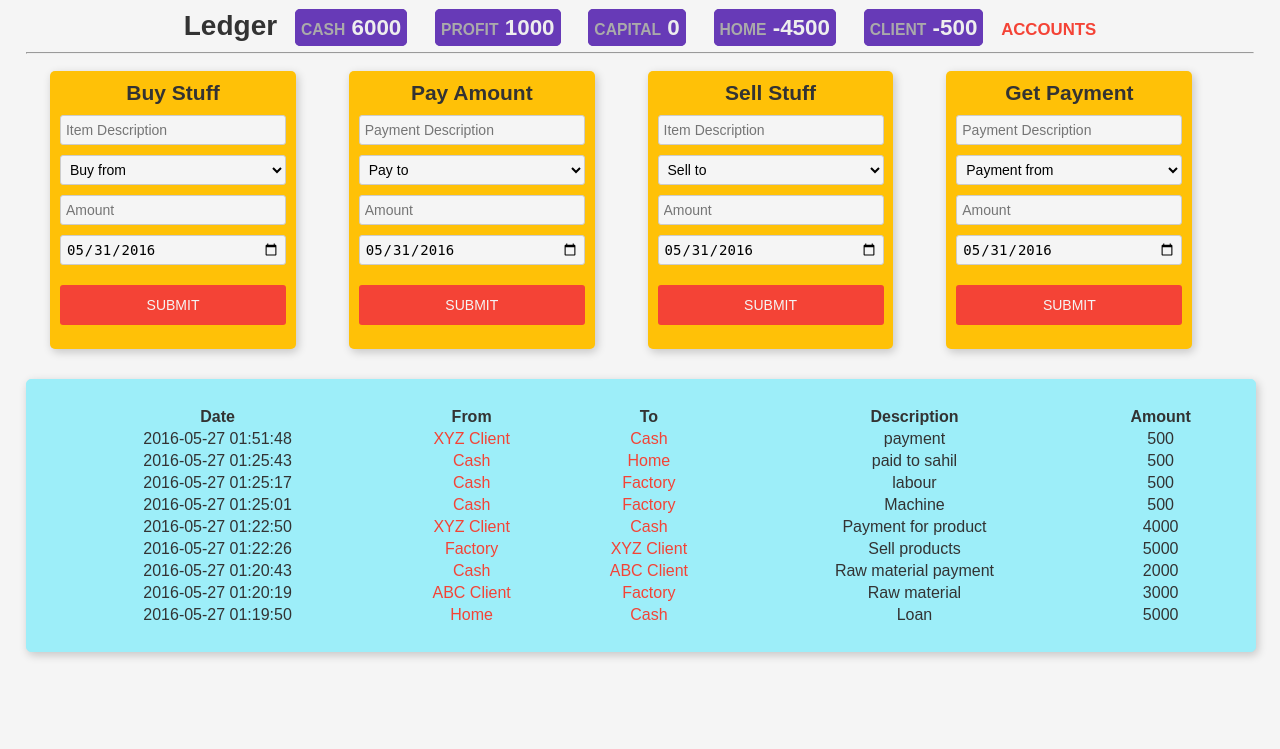
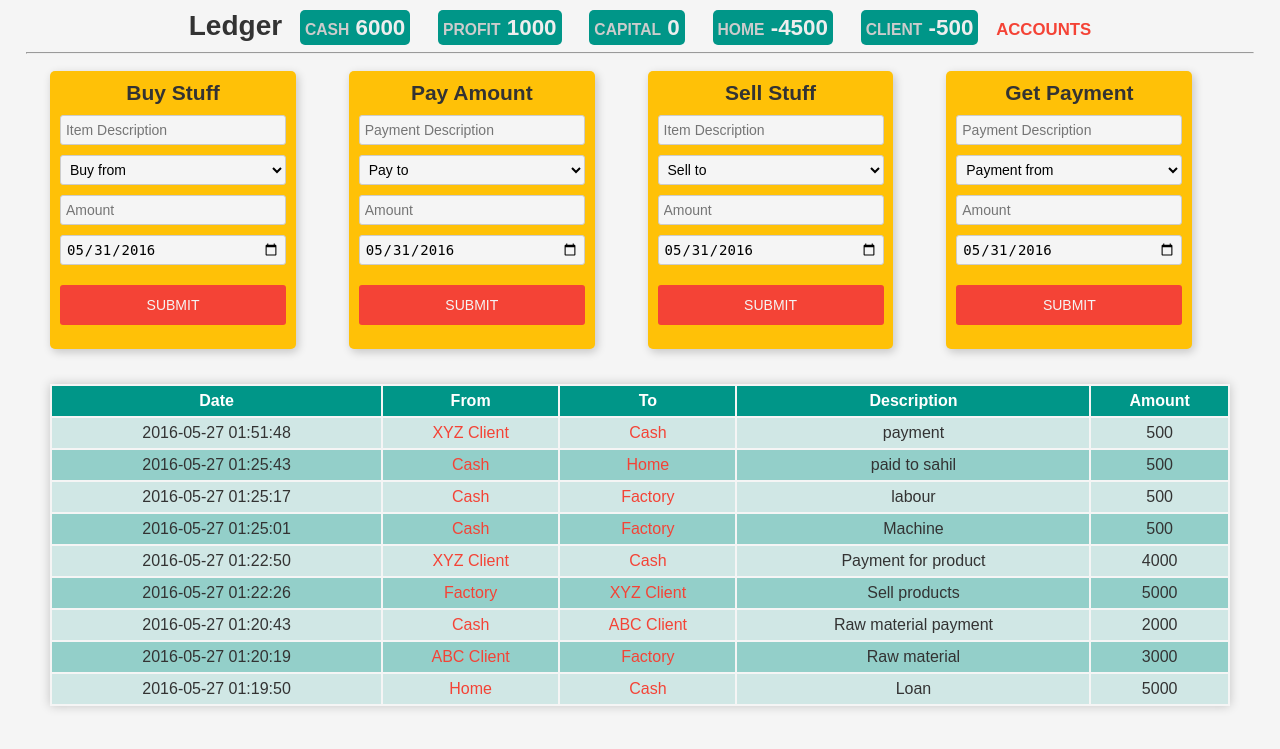
Before and after one commit to gargsahil25/ledger, a PHP site: page / in a window 1280 px wide. Shown: the top 749 px of the page. Run offline with PHP 8.4, Linux system fonts and the light colour scheme; data comes from the database, SQL or seed files in the repository.

Commit message:
table css

```diff
--- a/accounts.php
+++ b/accounts.php
@@ -34,7 +34,7 @@ $accounts = getAccounts();
 		</div>
 	</section>
 	<section>
-		<div class="accounts">
+		<div class="accounts form">
 			<h2>Add New Client</h2>
 			<form method="post">
 			<input type="text" name="client-name" placeholder="Name of Client"/>
--- a/css/style.css
+++ b/css/style.css
@@ -52,11 +52,39 @@ a:hover {
     color: #E91E63;
 }
 
+table {
+    margin: 2%;
+    width: 96%;
+    box-shadow: 0px 0px 10px rgba(0, 0, 0, 0.2);
+}
+
+table td {
+    text-align: center;
+    height: 30px;
+}
+
+table th {
+    background-color: #009688;
+    height: 30px;
+    color: #FFF;
+}
+
+table tr:nth-child(even) {
+    background-color: rgba(123, 198, 191, 0.3);
+}
+
+table tr:nth-child(odd) {
+    background-color: rgba(0, 150, 136, 0.4);
+}
+
 .main-block {
     display: inline-block;
     vertical-align: top;
     width: 20%;
     margin: 10px 2%;
+}
+
+.form {
     background-color: #FFC107;
     border-radius: 5px;
     box-shadow: 2px 3px 10px rgba(0, 0, 0, 0.2);
@@ -65,15 +93,14 @@ a:hover {
 .summary {
     color: #eee;
     font-size: 0.8em;
-    background-color: #673AB7;
+    background-color: #009688;
     padding: 5px;
     border-radius: 5px;
-    border: 1px solid #673AB7;
     margin: 0px 10px;
 }
 
 .summary .title {
-    color: #aaa;
+    color: #ccc;
     text-transform: uppercase;
     font-size: 0.7em;
 }
@@ -87,28 +114,12 @@ a:hover {
     margin-top: 20px;
     margin-bottom: 20px;
     width: 100%;
-    border: 1px solid #9DEEF9;
-    background-color: #9DEEF9;
-    border-radius: 5px;
-    box-shadow: 2px 3px 10px rgba(0, 0, 0, 0.2);
 }
 
 .accounts {
-    margin-top: 20px;
+    margin-top: 10px;
     margin-left: 30%;
+    margin-bottom: 10px;
     width: 40%;
-    border: 1px solid #FFF59A;
-    background-color: #FFF59A;
-    border-radius: 5px;
-    box-shadow: 2px 3px 10px rgba(0, 0, 0, 0.2);
+    display: inline-block;
 }
-
-
-table {
-    margin: 2%;
-    width: 96%;
-}
-
-table td {
-    text-align: center;
-}
--- a/index.php
+++ b/index.php
@@ -33,7 +33,7 @@ date_default_timezone_set('Asia/Kolkata');
 		<hr>
 	</section>
 	<section>
-		<div class="main-block">
+		<div class="main-block form">
 			<h2>Buy Stuff</h2>
 			<form method="post">
 			<input type="text" name="buy-desc" placeholder="Item Description"/>
@@ -46,7 +46,7 @@ date_default_timezone_set('Asia/Kolkata');
 			<input type="submit" name="buy-submit" value="Submit"/>
 			</form>
 		</div>
-		<div class="main-block">
+		<div class="main-block form">
 			<h2>Pay Amount</h2>
 			<form method="post">
 			<input type="text" name="pay-desc" placeholder="Payment Description"/>
@@ -62,7 +62,7 @@ date_default_timezone_set('Asia/Kolkata');
 			<input type="submit" name="pay-submit" value="Submit"/>
 			</form>
 		</div>
-		<div class="main-block">
+		<div class="main-block form">
 			<h2>Sell Stuff</h2>
 			<form method="post">
 			<input type="text" name="sell-desc" placeholder="Item Description"/>
@@ -75,7 +75,7 @@ date_default_timezone_set('Asia/Kolkata');
 			<input type="submit" name="sell-submit" value="Submit"/>
 			</form>
 		</div>
-		<div class="main-block">
+		<div class="main-block form">
 			<h2>Get Payment</h2>
 			<form method="post">
 			<input type="text" name="payment-desc" placeholder="Payment Description"/>
```
